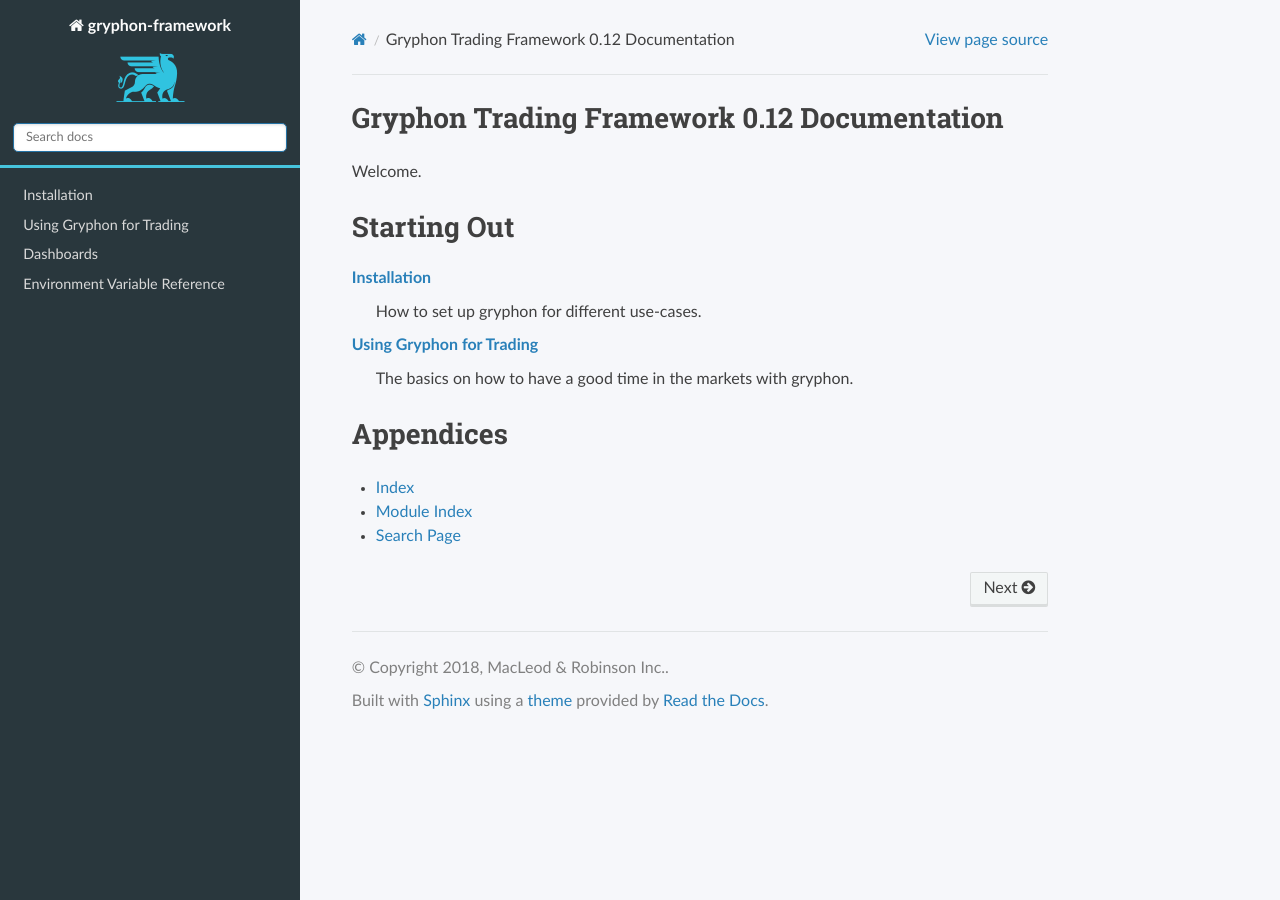
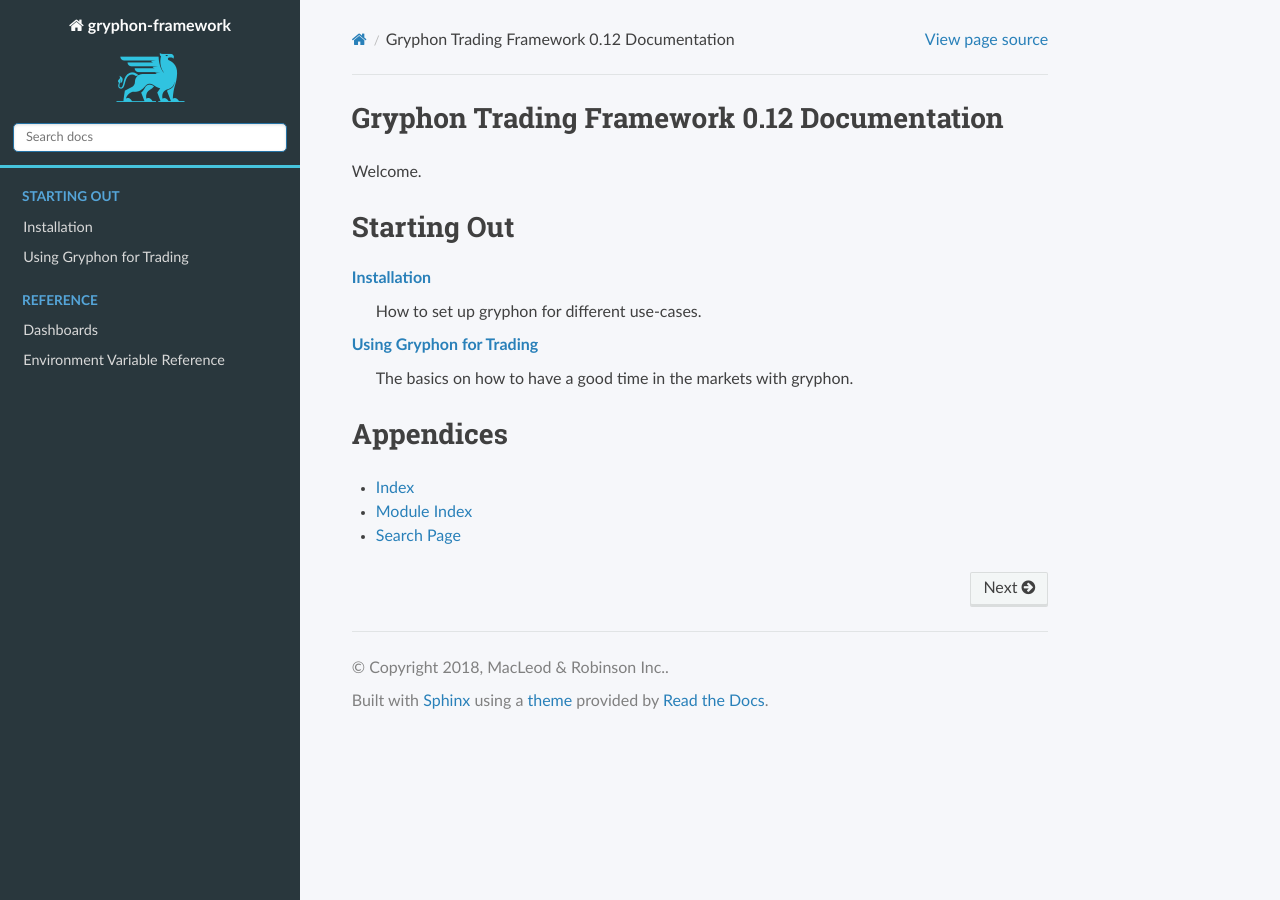
Before and after one commit to garethdmm/gryphon, a Sphinx documentation site: the page built from docs/source/index.rst, in a window 1280 px wide. Built offline with Sphinx 7.4.7 and the Read the Docs theme 2.0.0, drawn with Linux system fonts in a browser that asks for light colours; formulas are drawn with MathJax 3.

Commit message:
Added some section headings to the sidebar.

```diff
--- a/docs/source/index.rst
+++ b/docs/source/index.rst
@@ -12,12 +12,11 @@ Starting Out
 ============
 
 .. toctree::
+   :caption: Starting Out
    :hidden:
 
    installation
    usage
-   dashboards
-   environment
 
 :doc:`installation`
    How to set up gryphon for different use-cases.
@@ -25,6 +24,12 @@ Starting Out
 :doc:`usage`
    The basics on how to have a good time in the markets with gryphon.
 
+.. toctree::
+   :caption: Reference
+   :hidden:
+
+   dashboards
+   environment
 
 Appendices
 ==========
```
